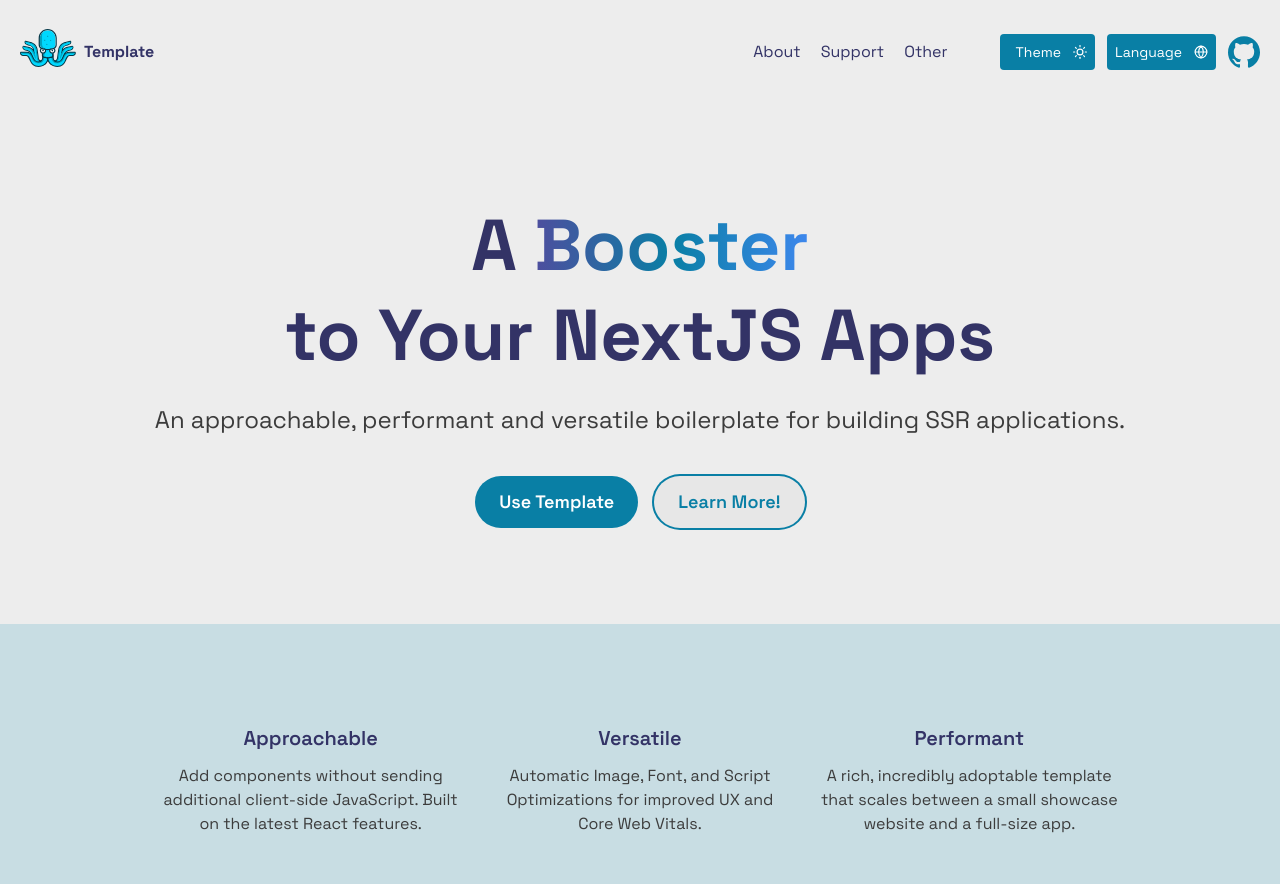
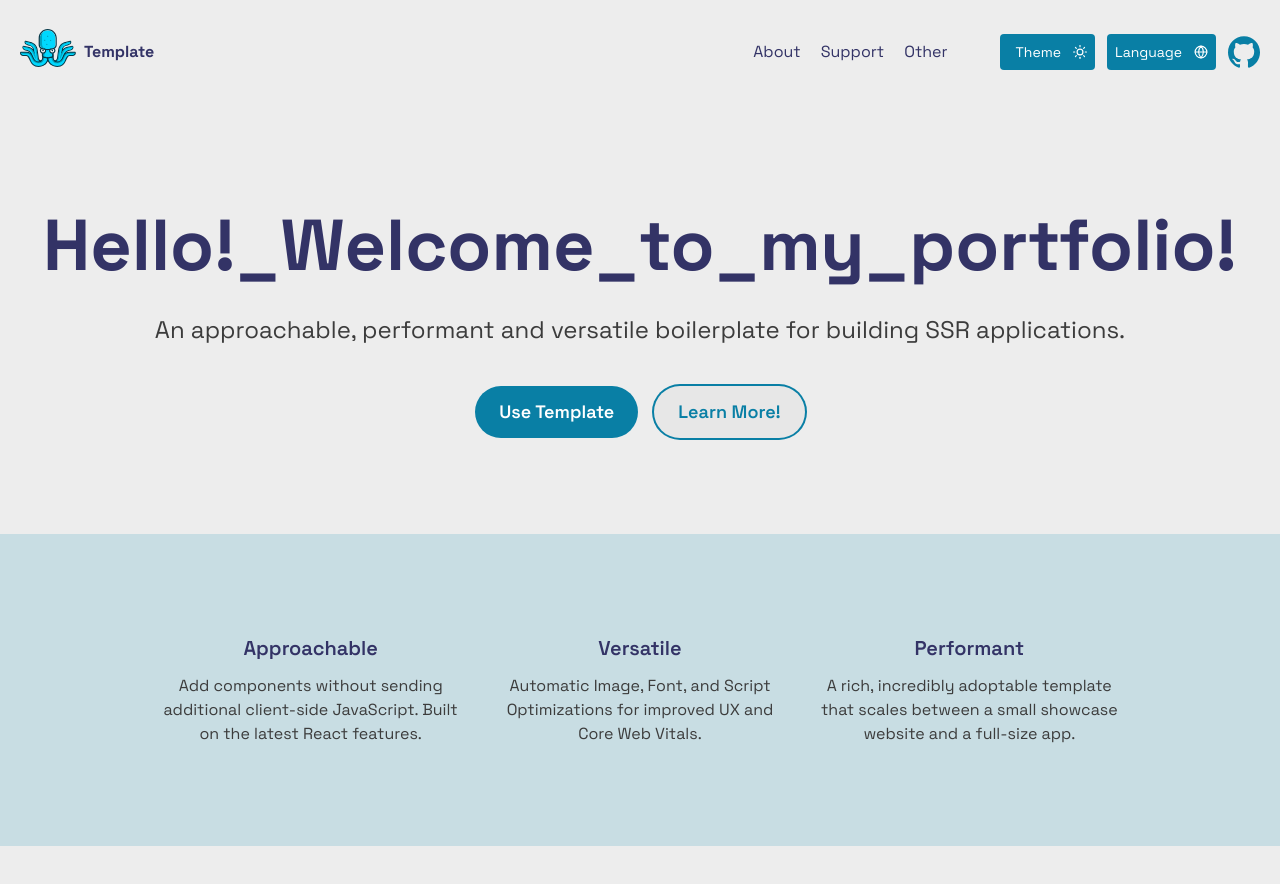
Before and after one commit to katc1213/portfolio-web, a Next.js app: page /en in a window 1280 px wide. Shown: the top 884 px of the page. After the commit the page ends 846 px from the top, so only its background shows below. Built offline with nearby package versions, Linux system fonts and the light colour scheme.

Commit message:
Update page.tsx

```diff
--- a/src/app/[locale]/page.tsx
+++ b/src/app/[locale]/page.tsx
@@ -7,12 +7,7 @@ export default function DashboardPage() {
     <div>
       <section className='flex flex-col items-center justify-center py-24'>
         <h1 className='text-center text-7xl font-extrabold leading-tight'>
-          {t('An')}{' '}
-          <span className='bg-span-bg bg-clip-text text-transparent'>
-            {t('Booster')}
-          </span>
-          <br />
-          {t('to_Your_NextJS_Apps')}
+          {t('Hello!_Welcome_to_my_portfolio!')}
         </h1>
         <div className='my-6 px-20 text-center text-2xl text-text-secondary'>
           {t(
```
